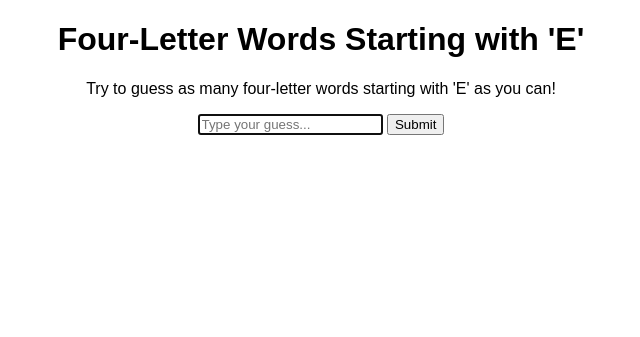
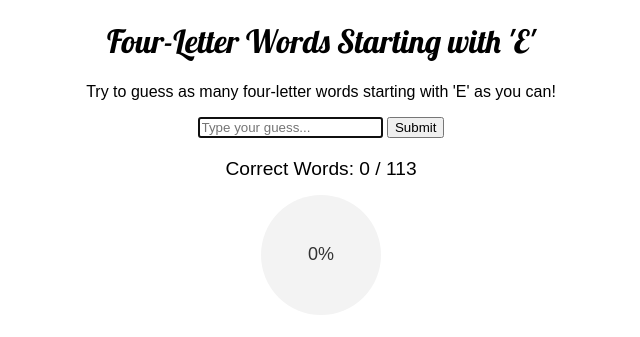
Before and after one commit to ashloren/four-letter-scrabble-words, a plain HTML site: page E.html in a window 1280 px wide. Shown: the whole page, without its empty margins (319-959 px from the left). Drawn offline with Linux system fonts and the light colour scheme.

Commit message:
Add files via upload

```diff
--- a/E.html
+++ b/E.html
@@ -4,6 +4,12 @@
 <!DOCTYPE html>
 <html lang="en">
 <head>
+    <meta charset="UTF-8">
+    <meta name="viewport" content="width=device-width, initial-scale=1.0">
+    <title>Four-Letter Words Quiz</title>
+      <style>
+@import url('https://fonts.googleapis.com/css2?family=Lobster&display=swap');
+</style>
     <meta charset="UTF-8">
     <meta name="viewport" content="width=device-width, initial-scale=1.0">
     <title>Four-Letter Words Quiz</title>
@@ -32,6 +38,9 @@
             margin-top: 20px;
             font-size: 1.2em;
         }
+        h1 {font-family: "Lobster", serif;
+  font-weight: 400;
+  font-style: normal;}
     </style>
 </head>
 <body>
@@ -39,6 +48,10 @@
     <p>Try to guess as many four-letter words starting with 'E' as you can!</p>
     <input type="text" id="word-input" placeholder="Type your guess..." autofocus>
     <button onclick="checkWord()">Submit</button>
+    <div id="counter">Correct Words: 0 / 0</div>
+     <div id="progress-container">
+        <canvas id="progress-canvas" width="150" height="150"></canvas>
+    </div>
     <ul id="correct-words"></ul>
 
     <script>
@@ -157,26 +170,64 @@
 "EYRE",
 "EYRY"].map(word => word.toLowerCase()); // Add all 113 words here
         const correctGuesses = [];
+        const totalWords = wordList.length;
+
+        function updateCounter() {
+            const correctCount = correctGuesses.length;
+            document.getElementById("counter").textContent = `Correct Words: ${correctCount} / ${totalWords}`;
+            updateCanvas(correctCount / totalWords * 100);
+        }
 
         function checkWord() {
             const input = document.getElementById("word-input").value.trim().toLowerCase();
 
-            // Check if the input is in the word list and hasn't been guessed before
             if (wordList.includes(input) && !correctGuesses.includes(input)) {
                 correctGuesses.push(input);
                 document.getElementById("correct-words").innerHTML += `<li>${input}</li>`;
+                updateCounter();
             }
-
-            // Clear the input box
             document.getElementById("word-input").value = '';
         }
 
-		  // Add an event listener to the input box to handle the Enter key
         document.getElementById("word-input").addEventListener("keyup", function(event) {
             if (event.key === "Enter") {
-                checkWord(); // Call the checkWord function when Enter is pressed
+                checkWord();
             }
         });
+
+        function updateCanvas(percentage) {
+            const canvas = document.getElementById("progress-canvas");
+            const ctx = canvas.getContext("2d");
+            const centerX = canvas.width / 2;
+            const centerY = canvas.height / 2;
+            const radius = 60;
+
+            // Clear canvas
+            ctx.clearRect(0, 0, canvas.width, canvas.height);
+
+            // Draw background circle
+            ctx.beginPath();
+            ctx.arc(centerX, centerY, radius, 0, 2 * Math.PI);
+            ctx.fillStyle = "#f3f3f3";
+            ctx.fill();
+
+            // Draw progress arc
+            const endAngle = (percentage / 100) * 2 * Math.PI;
+            ctx.beginPath();
+            ctx.arc(centerX, centerY, radius, -Math.PI / 2, -Math.PI / 2 + endAngle);
+            ctx.lineWidth = 15;
+            ctx.strokeStyle = "#4caf50";
+            ctx.stroke();
+
+            // Draw text
+            ctx.font = "18px Arial";
+            ctx.fillStyle = "#333";
+            ctx.textAlign = "center";
+            ctx.textBaseline = "middle";
+            ctx.fillText(`${Math.round(percentage)}%`, centerX, centerY);
+        }
+
+        updateCounter();
     </script>
 </body>
 </html>
```
Also changed, not shown: D.html (+51 -11 lines).
